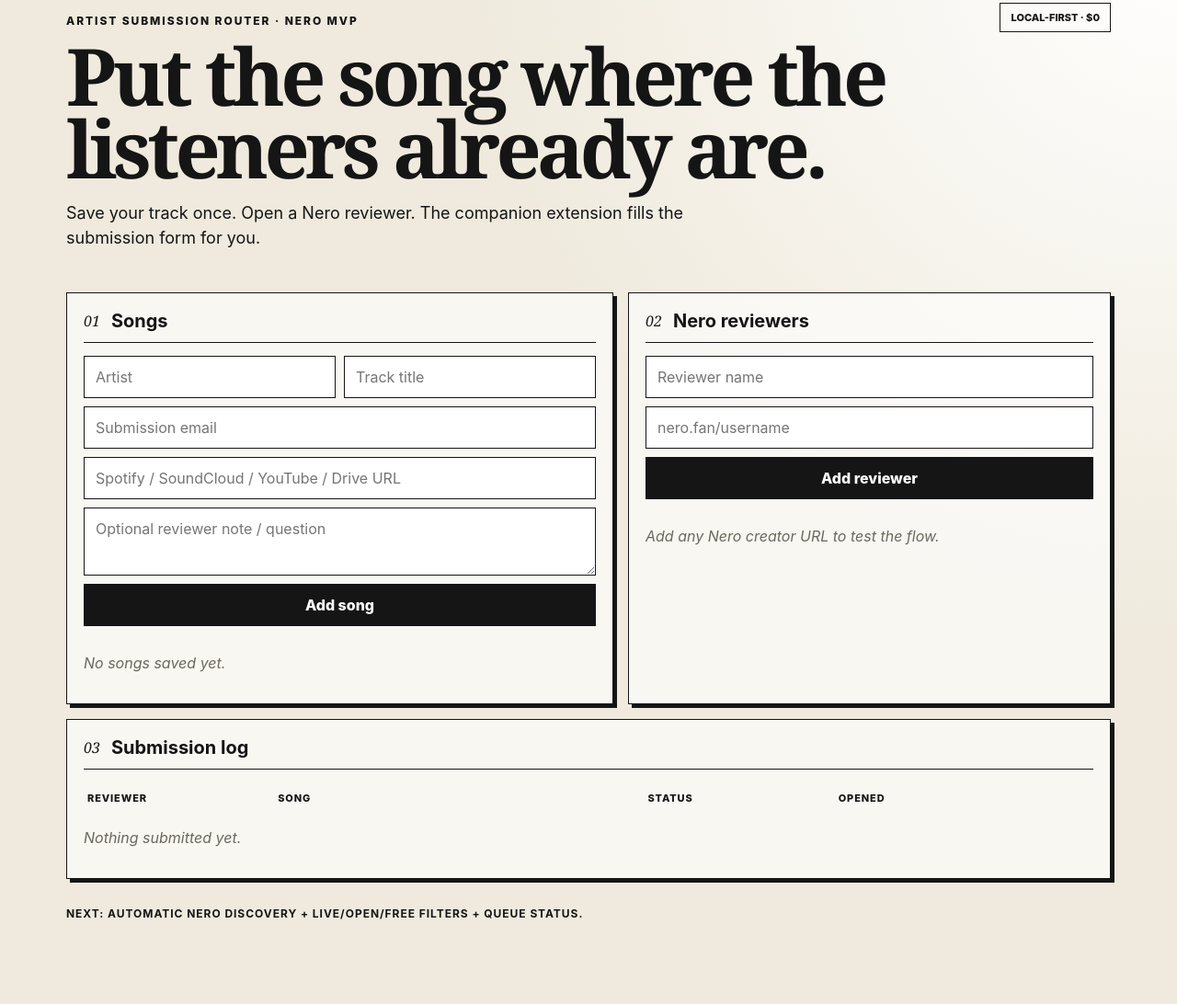
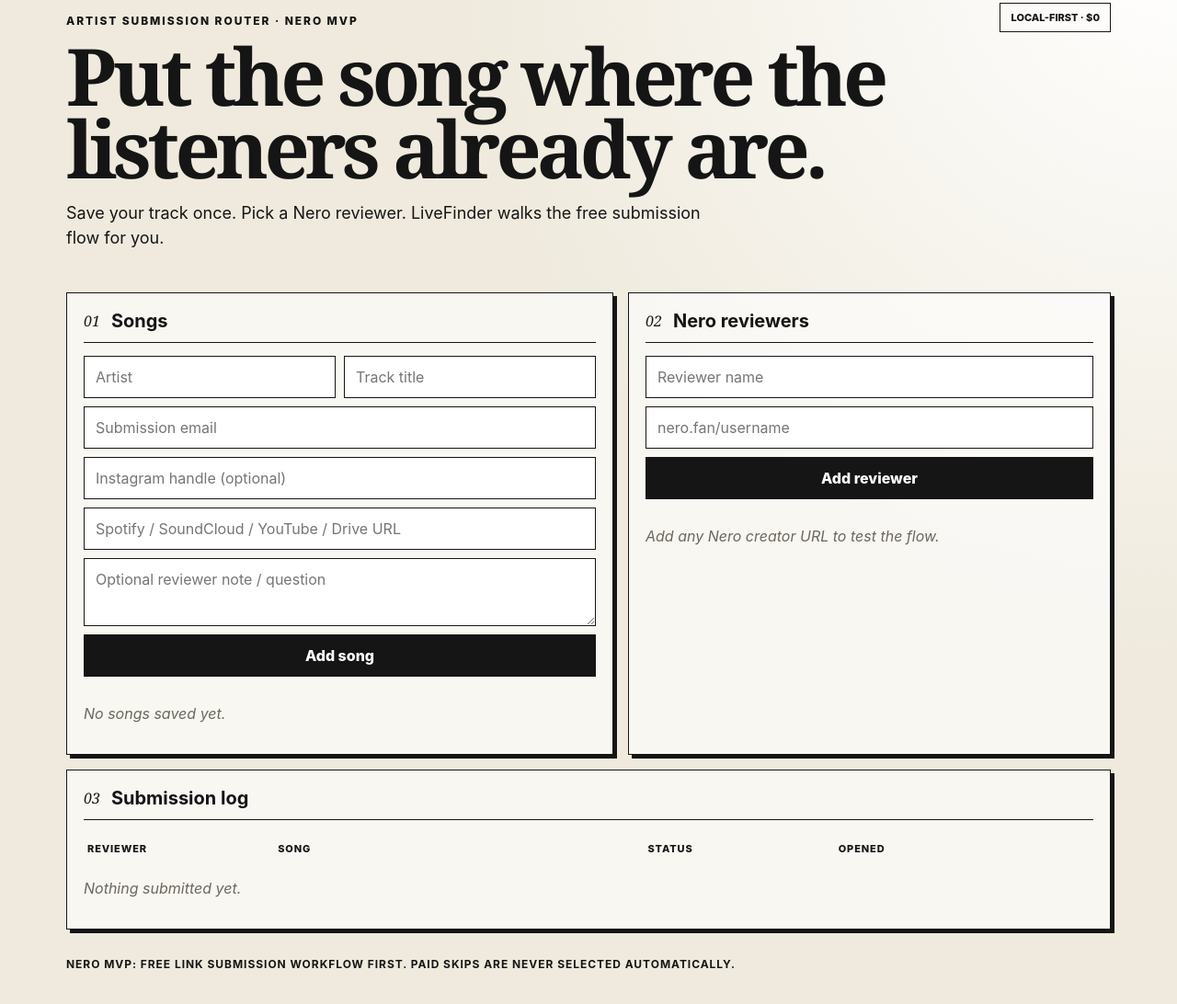
Before and after one commit to bpiper02/LiveFinder, a React app: page index.html in a window 1280 px wide. Shown: the part 70-1162 px from the top of the page at 92% size. Before the commit the page ends 1141 px from the top, so only its background shows below. Built offline with nearby package versions, Linux system fonts and the light colour scheme.

Commit message:
Add Instagram field for Nero submissions

```diff
--- a/index.html
+++ b/index.html
@@ -3,7 +3,7 @@
 <head>
 <meta charset="UTF-8" />
 <meta name="viewport" content="width=device-width,initial-scale=1" />
-<title>Nero Router</title>
+<title>LiveFinder</title>
 <link rel="stylesheet" href="styles.css" />
 </head>
 <body>
@@ -12,7 +12,7 @@
   <div>
     <p class="eyebrow">ARTIST SUBMISSION ROUTER · NERO MVP</p>
     <h1>Put the song where the listeners already are.</h1>
-    <p class="lede">Save your track once. Open a Nero reviewer. The companion extension fills the submission form for you.</p>
+    <p class="lede">Save your track once. Pick a Nero reviewer. LiveFinder walks the free submission flow for you.</p>
   </div>
   <span class="pill">LOCAL-FIRST · $0</span>
 </header>
@@ -22,6 +22,7 @@
     <form id="songForm" class="stack">
       <div class="row"><input id="artist" placeholder="Artist" required><input id="title" placeholder="Track title" required></div>
       <input id="email" type="email" placeholder="Submission email" required>
+      <input id="instagram" placeholder="Instagram handle (optional)">
       <input id="songUrl" placeholder="Spotify / SoundCloud / YouTube / Drive URL" required>
       <textarea id="note" placeholder="Optional reviewer note / question"></textarea>
       <button>Add song</button>
@@ -42,7 +43,7 @@
   <div class="sectionTitle"><span>03</span><h2>Submission log</h2></div>
   <div class="table"><div class="tr head"><span>Reviewer</span><span>Song</span><span>Status</span><span>Opened</span></div><div id="submissionRows"></div></div>
 </section>
-<footer>Next: automatic Nero discovery + live/open/free filters + queue status.</footer>
+<footer>Nero MVP: free link submission workflow first. Paid skips are never selected automatically.</footer>
 </main>
 <script src="app.js"></script>
 </body>
```
